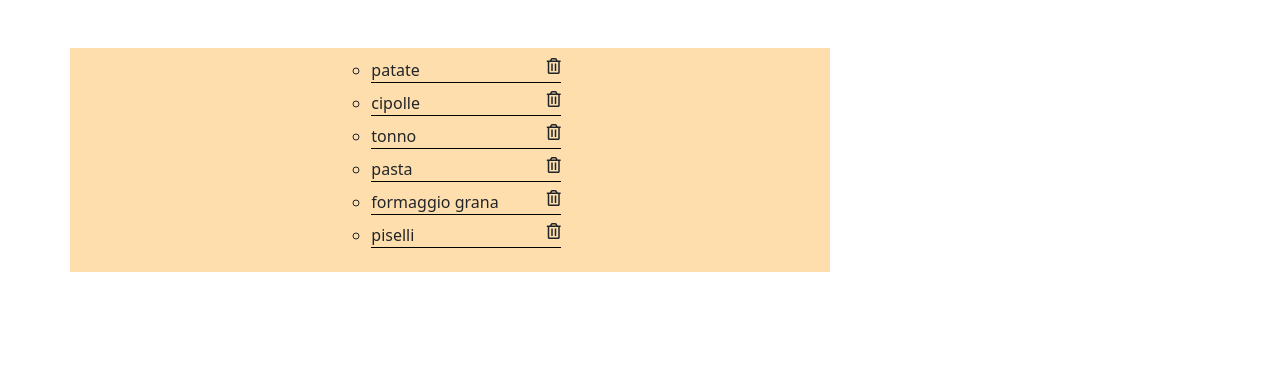
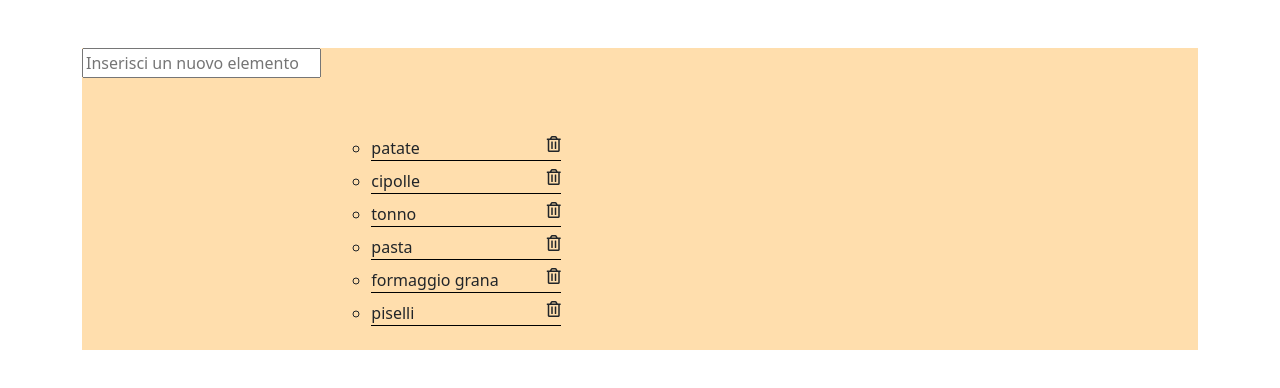
Before and after one commit to FrancescoSica16/vue-todolist, a plain HTML site: page index.html in a window 1280 px wide. Drawn offline with nearby package versions, Linux system fonts and the light colour scheme.

Commit message:
inserimento input test

```diff
--- a/index.html
+++ b/index.html
@@ -20,19 +20,30 @@
 <body>
 <div id="app">
 <div class="container">
+    <div class="list-wrapper">
+        <div class="row mt-5">
+            <div class="">
+                <input type="text" placeholder="Inserisci un nuovo elemento">
+            </div>
+        </div>
         <div class="row">
-           <div class="list-wrapper d-flex mt-5 col-8 justify-content-center ">
+            <div class="col-8">
+
+                <div class="d-flex mt-5 justify-content-center ">
 
                     <ul>
                         <li class="mb-2" v-for="(element, index) in toDoList">{{element}}
 
-                        <i class="far fa-trash-alt float-end ms-5 align-text-bottom" @click="deleteItem(index)"></i>
+                            <i class="far fa-trash-alt float-end ms-5 align-text-bottom"
+                            @click="deleteItem(index)"></i>
 
                         </li>
                     </ul>
 
                 </div>
 
+            </div>
+        </div>
     </div>
 
 </div>
```
Lines whose indentation alone changed are shown as unchanged.
